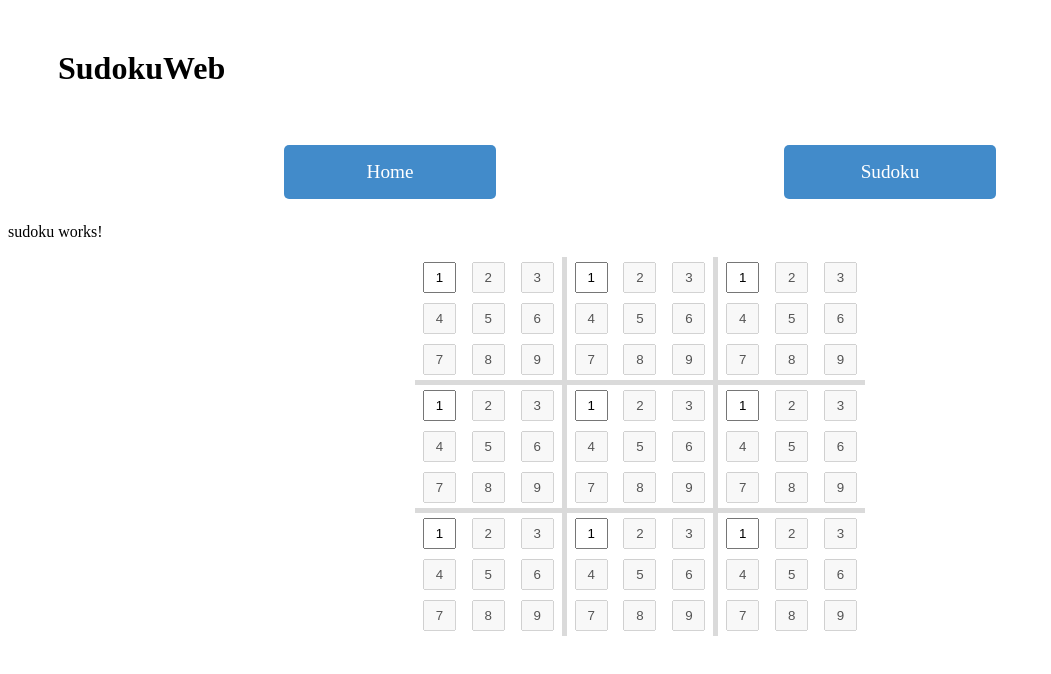
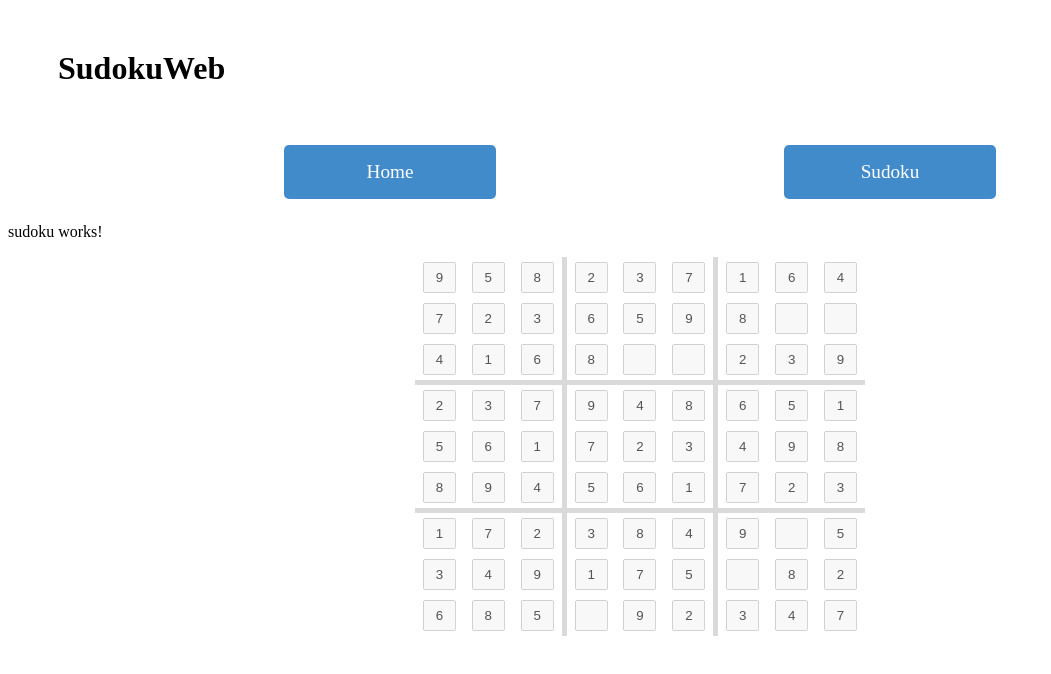
Before and after one commit to decisivedaniel/sudokuWeb, an Angular app: page /sudoku in a window 1280 px wide. Shown: the top 674 px of the page, without its empty margins (0-1051 px from the left). Built offline with nearby package versions, Linux system fonts and the light colour scheme.

Commit message:
Dynamic Generation, but running into invalid grids

```diff
--- a/src/app/sudoku.service.ts
+++ b/src/app/sudoku.service.ts
@@ -2,7 +2,7 @@ import { Injectable } from '@angular/core';
 
 import { Observable, of } from 'rxjs';
 import { Cell } from './cell';
-import { CELLS } from './mock-cells';
+import { removeSummaryDuplicates } from '@angular/compiler';
 
 
 @Injectable({
@@ -13,7 +13,65 @@ export class SudokuService {
   constructor() { }
 
   getCells(): Observable<Cell[][]> {
-    const cells = of(CELLS);
-    return cells;
+    let sectionGrid : number[][] = [[],[],[],[],[],[],[],[],[]];
+    let rowGrid : number[][] = [[],[],[],[],[],[],[],[],[]];
+    let columnGrid : number[][] = [[],[],[],[],[],[],[],[],[]];
+    let cellSectionGrid : Cell[][] = [];
+
+
+
+    //Solve for the Correct Number
+    for (let section : number = 0; section < 9; section++){
+      let sectionGroup : Cell[] = [];
+      for (let cell : number = 0; cell < 9; cell++){
+        sectionGroup.push(new Cell(calculateCorrectNumber(section, cell, sectionGrid, rowGrid, columnGrid)));
+      }
+      cellSectionGrid.push(sectionGroup);
+    }
+
+
+    return of(cellSectionGrid);
   }
 }
+
+function calculateCorrectNumber(sectionIndex : number, cellIndex : number, sectionGrid: number[][], rowGrid: number[][], columnGrid : number[][]) : number{
+  let validNumbers : number[] = [1,2,3,4,5,6,7,8,9];
+
+  //check section
+  validNumbers = removeUsedNumber(validNumbers, sectionGrid[sectionIndex]);
+
+  console.log("valid Numbers: " + validNumbers);
+
+  //check row
+  let rowIndex = (((Math.floor(sectionIndex / 3)) * 3)+Math.floor(cellIndex / 3));
+  validNumbers = removeUsedNumber(validNumbers, rowGrid[rowIndex]);
+  console.log("valid Numbers: " + validNumbers);
+
+  //check column
+  let columnIndex = (((sectionIndex % 3) * 3)+(cellIndex % 3));
+  validNumbers = removeUsedNumber(validNumbers, columnGrid[columnIndex]);
+  console.log("valid Numbers: " + validNumbers);
+
+  //With only the valid numbers remaining, find the next one at random
+  let selectedNumber = validNumbers[Math.floor(Math.random()*validNumbers.length)];
+  if(!Number.isInteger(selectedNumber)){
+    console.error(selectedNumber);
+  }
+
+  //console.log("rowIndex: " + rowIndex + " columnIndex: " + columnIndex + " selectedNumber: " + selectedNumber);
+
+  //add selected number to each grid
+  sectionGrid[sectionIndex].push(selectedNumber);
+  rowGrid[rowIndex].push(selectedNumber);
+  columnGrid[columnIndex].push(selectedNumber);
+
+  return selectedNumber;
+}
+
+function removeUsedNumber(validNumbers : number[], usedNumbers : number[]) : number[] {
+  for(let usedNum of usedNumbers){
+    validNumbers = validNumbers.filter(validNum => validNum != usedNum);
+  }
+
+  return validNumbers;
+}
```
